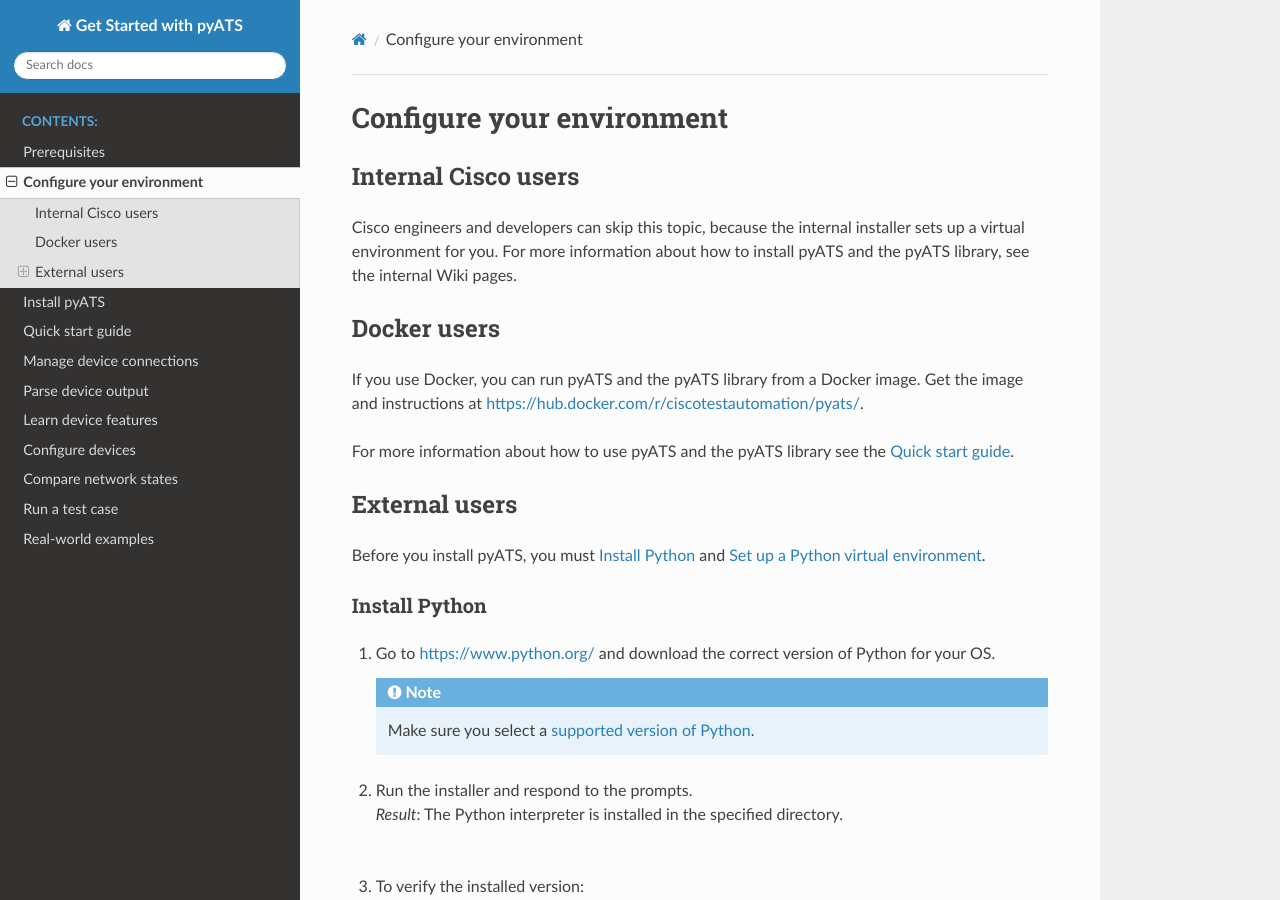
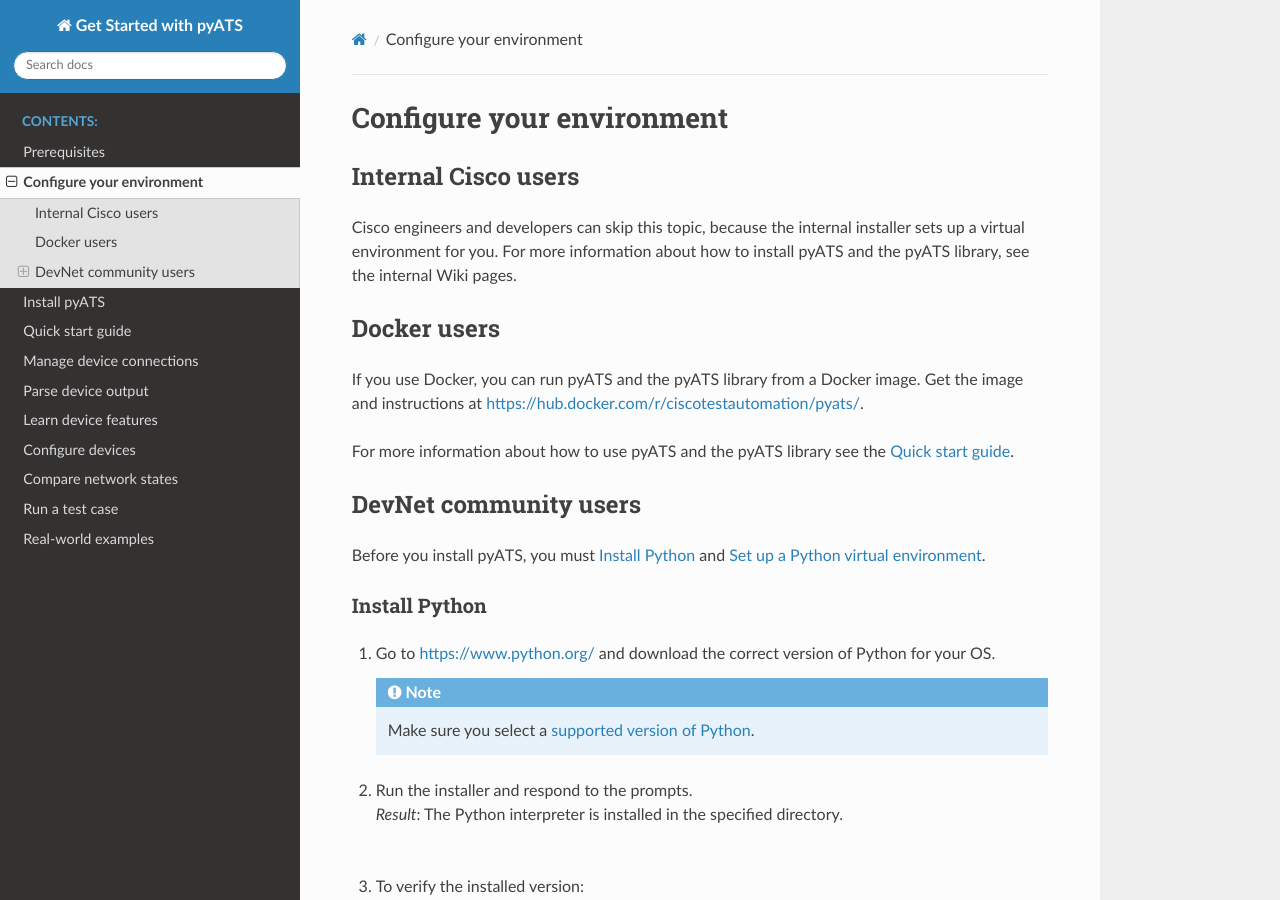
Before and after one commit to CiscoTestAutomation/getting-started, a Sphinx documentation site: the page built from source/configuration/configureEnv.rst, in a window 1280 px wide and 900 px high. Built offline with Sphinx 7.4.7 and the Read the Docs theme 2.0.0, drawn with Linux system fonts in a browser that asks for light colours; pages that are not in the unit, such as notebooks, are missing from menus.

```diff
--- a/source/configuration/configureEnv.rst
+++ b/source/configuration/configureEnv.rst
@@ -14,8 +14,8 @@
 
 For more information about how to use |pyATS| and the |library| see the :ref:`quick-start`.
 
-External users
----------------
+DevNet community users
+----------------------
 Before you install |pyATS|, you must :ref:`install-python` and :ref:`set-up-venv`.
 
 .. _install-python:
```
